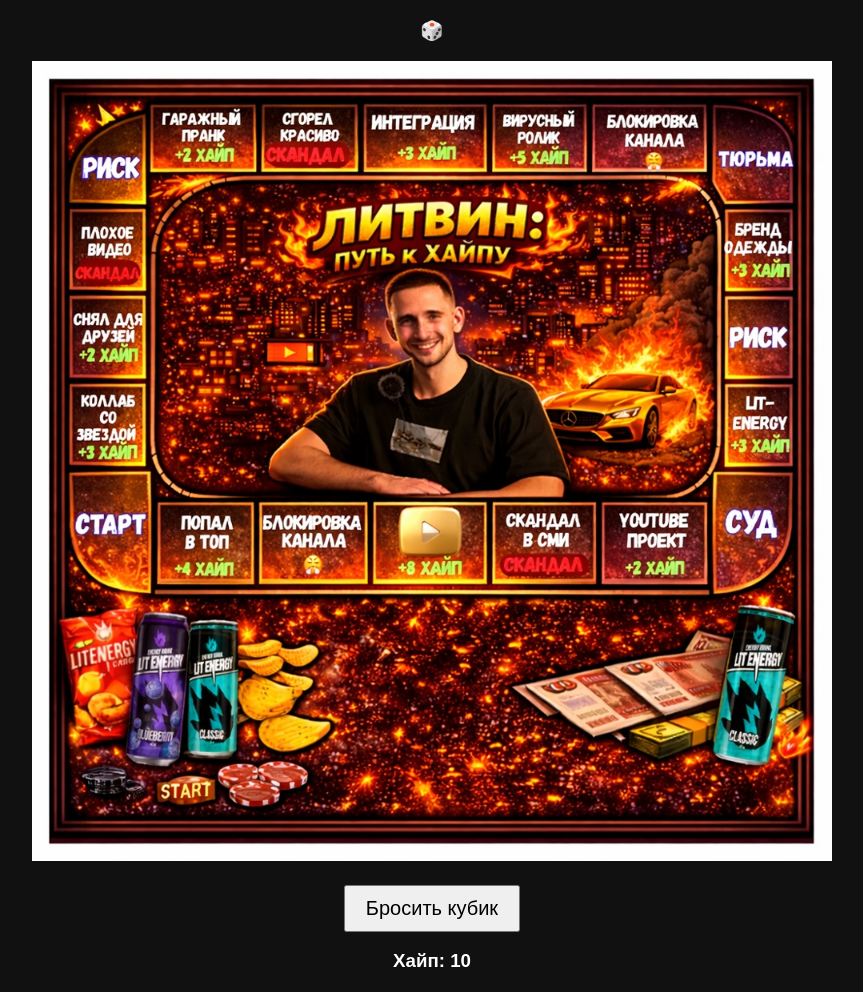
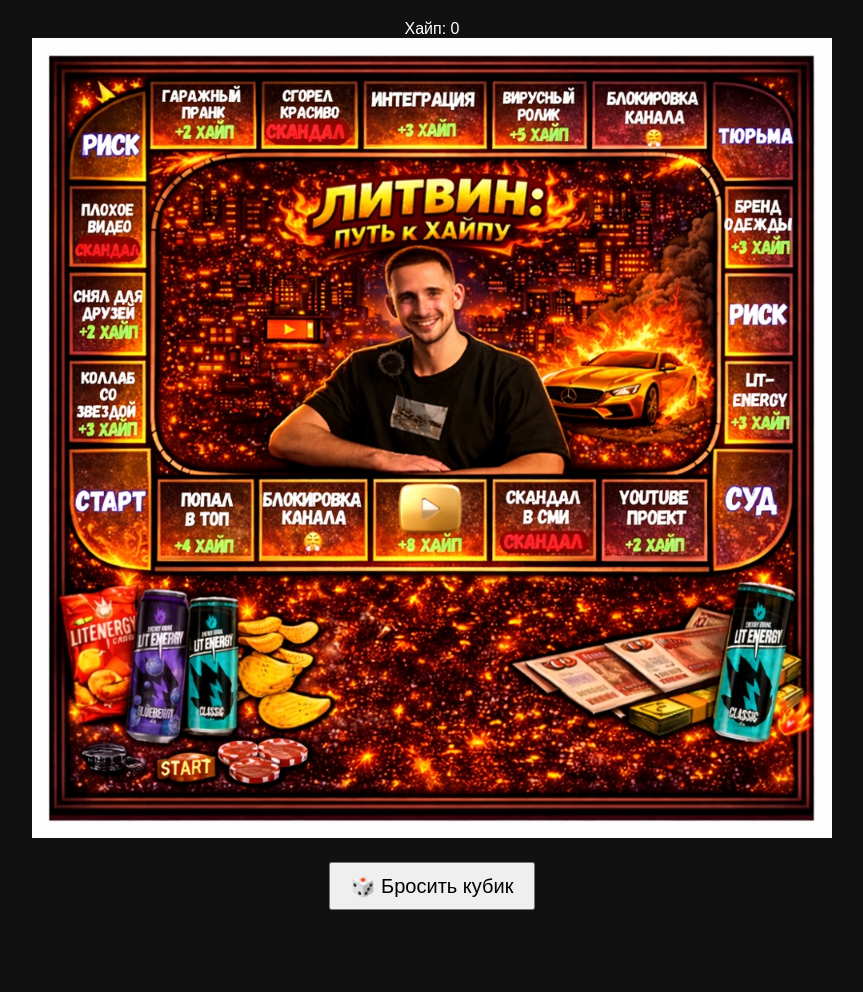
Before and after one commit to pupinupi/Litvin-game-hype-, a website: page public/game.html in a window 1280 px wide. Shown: the whole page, without its empty margins (208-1071 px from the left). After the commit the page ends 930 px from the top, so only its background shows below. Drawn offline with Linux system fonts and the light colour scheme.

Commit message:
Update game.html

```diff
--- a/public/game.html
+++ b/public/game.html
@@ -5,28 +5,24 @@
 <title>Путь к хайпу</title>
 <link rel="stylesheet" href="style.css">
 </head>
-
 <body>
 
 <h2 id="player"></h2>
-
-<h3 id="dice">🎲</h3>
+<div id="hypeBar">
+  <div id="hypeValue">Хайп: 0</div>
+  <div id="hypeScale"><div id="hypeFill"></div></div>
+</div>
 
 <div id="board">
-
-<img src="board.jpg" id="boardImg">
-
-<div id="chip"></div>
-
+  <img src="board.jpg" id="boardImg">
+  <div id="chip"></div>
 </div>
 
-<button onclick="rollDice()">Бросить кубик</button>
-
-<h3 id="hype">Хайп: 10</h3>
+<button id="diceBtn">🎲 Бросить кубик</button>
 
 <div id="riskWindow"></div>
+<div id="cardWindow"></div>
 
 <script src="game.js"></script>
-
 </body>
 </html>
```
